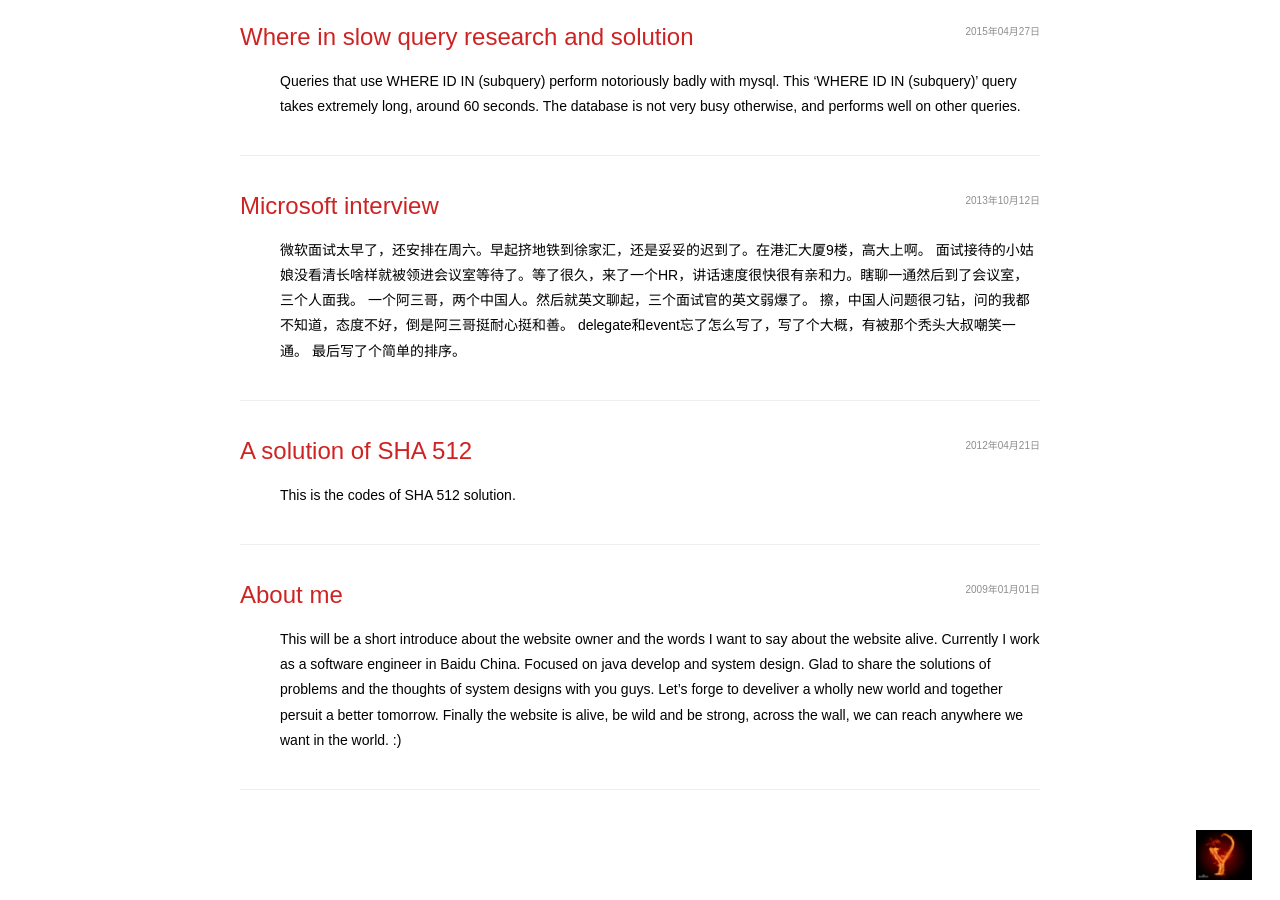
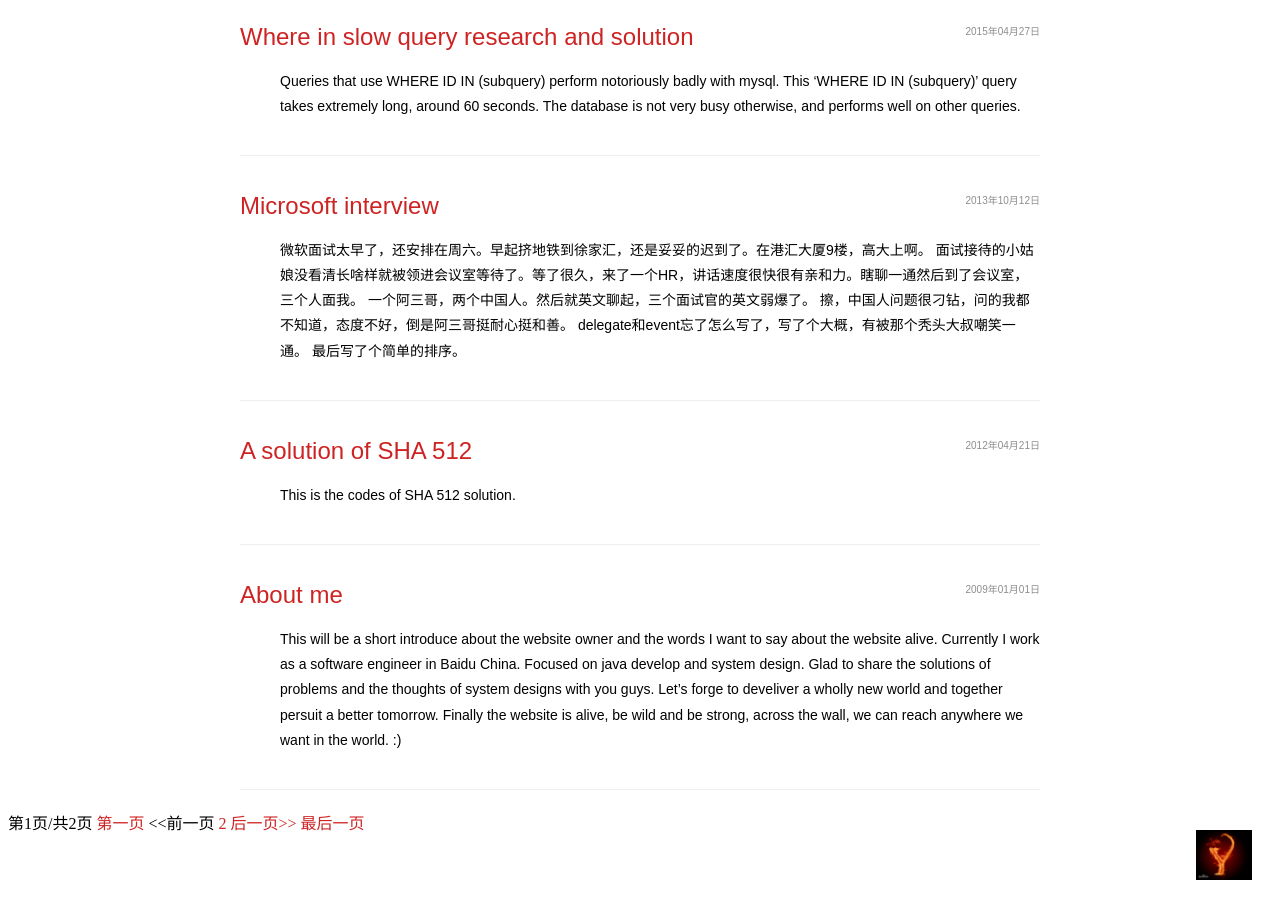
Before and after one commit to yinhaomin/yinhaomin.github.io, a Jekyll site: the page built from index.html, in a window 1280 px wide and 900 px high, scrolled down 1198 px. Built offline with Jekyll 4.4.1, drawn with Linux system fonts in a browser that asks for light colours; the list of posts is cut into pages by our own code.

Commit message:
Update default.html

```diff
--- a/_layouts/default.html
+++ b/_layouts/default.html
@@ -50,5 +50,38 @@
     ga('create', 'UA-41956987-1', 'www.yinhaomin.com');
     ga('send', 'pageview');
   </script>
+
+
+  <div id="pagination">
+<div class="pagenavi">
+<span class="page_number">第{{paginator.page}}页/共{{paginator.total_pages}}页</span>
+<a href="/">第一页</a>
+{% if paginator.previous_page %}
+{% if paginator.previous_page == 1 %}
+<a href="/" class="current"><<前一页</a>
+{% else %}
+<a href="/page{{paginator.previous_page}}"><<前一页</a>
+{% endif %}
+{% else %}
+<span><<前一页</span>
+{% endif %}
+{% for count in (2..paginator.total_pages) limit:8 %}
+{% if count == paginator.page %}
+<span class="current-page">{{count}}</span>
+{% else %}
+<a href="/page{{count}}">{{count}}</a>
+{% endif %}
+{% endfor %}
+
+{% if paginator.next_page %}
+<a href="/page{{paginator.next_page}}">后一页>></a>
+{% else %}
+<span>后一页>></span>
+{% endif %}
+<a href="/page{{paginator.total_pages}}">最后一页</a>
+</div>
+</div>
+
+
 </body>
 </html>
```
